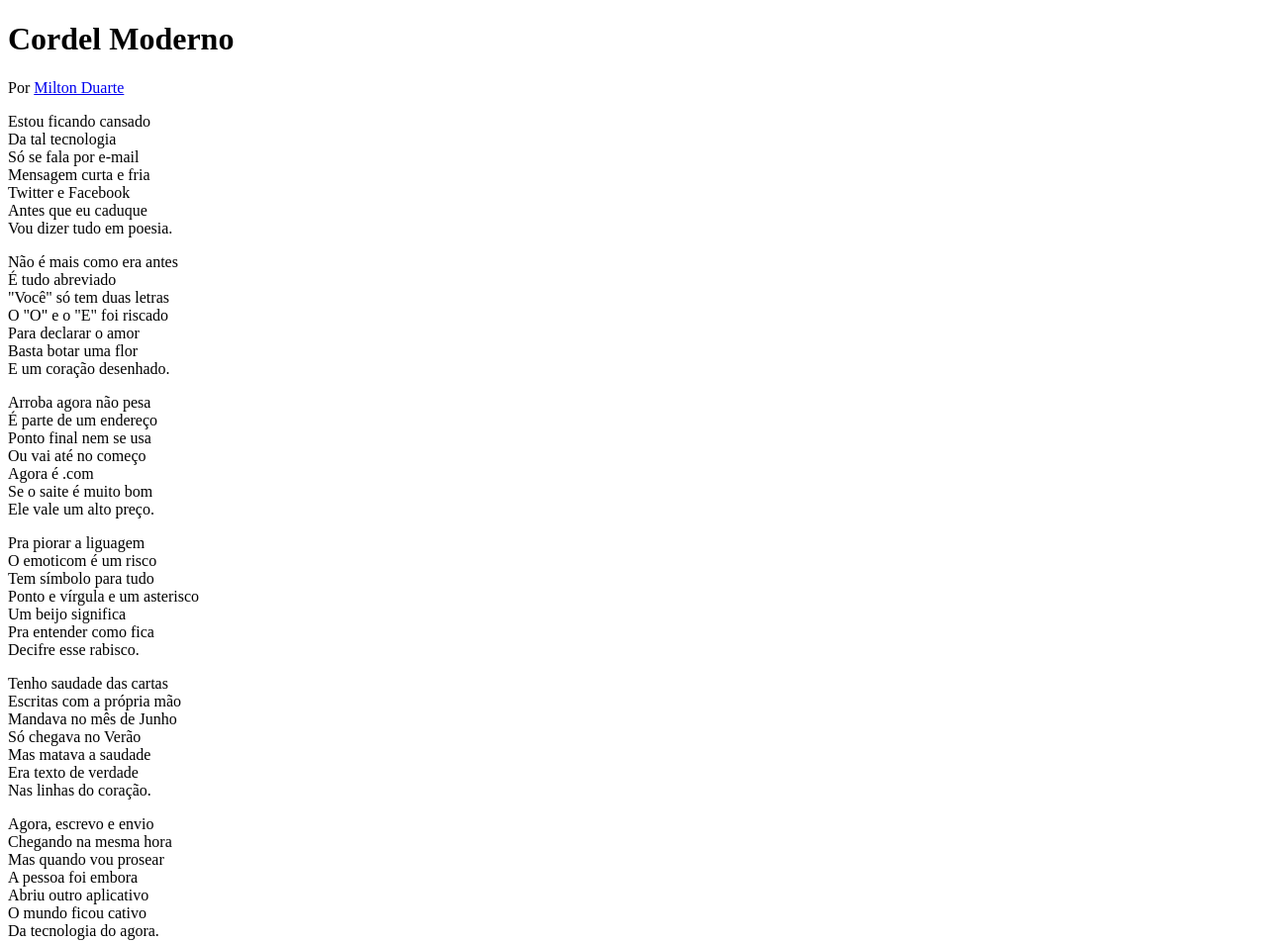
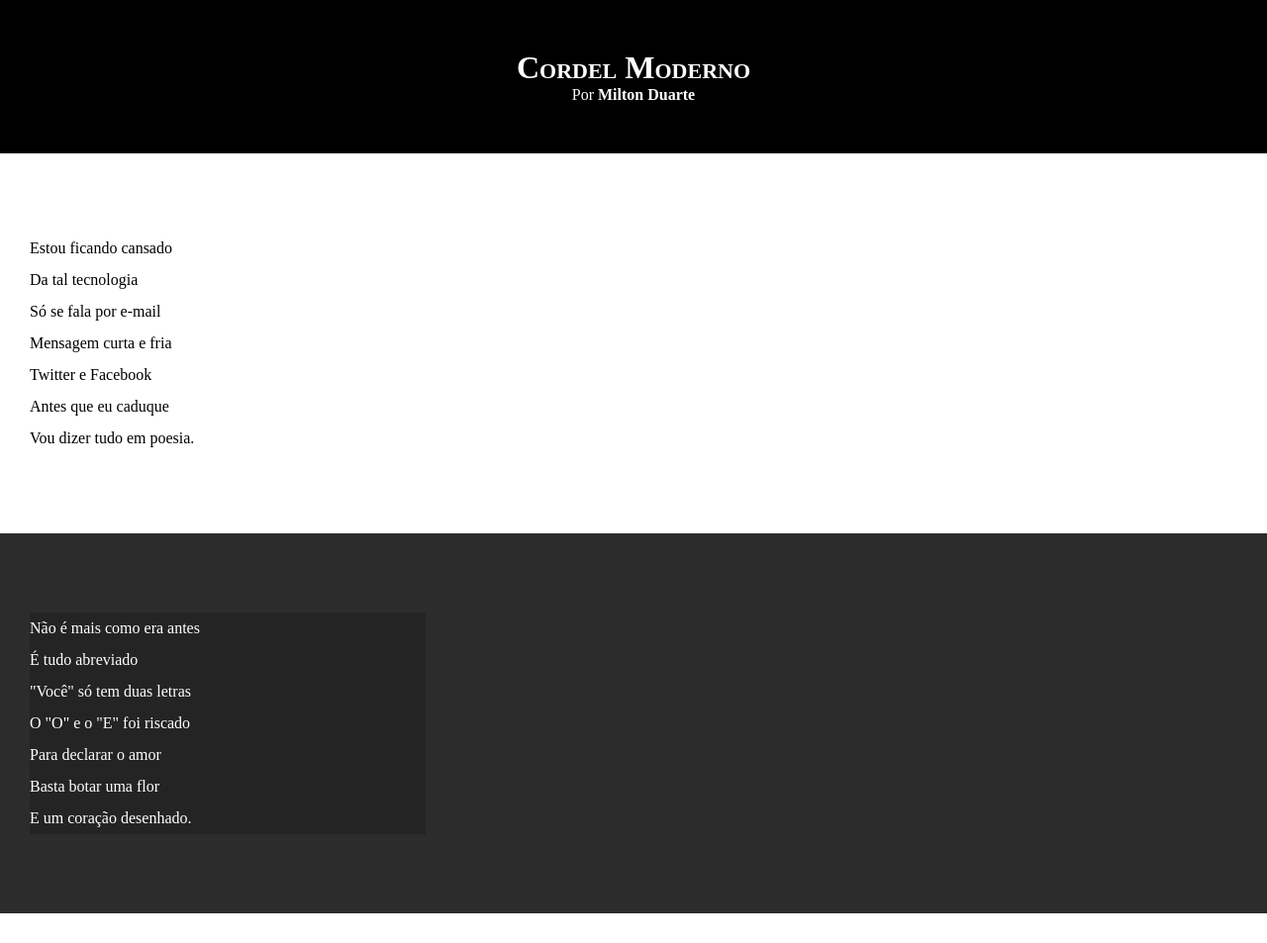
Before and after one commit to devguilhermetorres/cursohtml-css, a plain HTML site: page desafio12/index.html in a window 1280 px wide. Shown: the top 953 px of the page at 99% size. Drawn offline with Linux system fonts and the light colour scheme.

Commit message:
atualizei estilos

```diff
--- a/desafio12/estilo/style.css
+++ b/desafio12/estilo/style.css
@@ -0,0 +1,66 @@
+@charset "UTF-8";
+
+* {
+    margin: 0px;
+    padding: 0px;
+}
+
+html, body {
+    min-height: 100vh;
+    background-color: darkgray;
+}
+
+header {
+    background-color: black;
+    color: white;
+    text-align: center;
+
+}
+
+header > h1 {
+    padding-top: 50px;
+    font-variant: small-caps;
+}
+
+header > p {
+    padding-bottom: 50px;
+}
+
+a {
+    color: white;
+    text-decoration: none;
+    font-weight: bolder;
+}
+
+header a:hover, footer a:hover {
+    text-decoration: underline;
+}
+
+section {
+    padding-top: 10vh;
+    padding-bottom: 10vh;
+    line-height: 2em;
+    padding-left: 30px;
+}
+
+section.normal {
+    background-color: white;
+    color: black;
+}
+
+section.imagem {
+    background-color: rgb(44, 44, 44);
+    color: rgb(255, 255, 255);
+}
+
+section.imagem > p {
+    width: 400px;
+    background-color: rgba(0, 0, 0, 0.171);
+}
+
+footer {
+    background-color: black;
+    color: white;
+    text-align: center;
+    padding: 10px;
+}
--- a/desafio12/index.html
+++ b/desafio12/index.html
@@ -18,7 +18,7 @@
     </header>
 
 
-    <section>
+    <section class="normal">
         <p>
             Estou ficando cansado <br>
             Da tal tecnologia <br>
@@ -31,7 +31,7 @@
     </section>
 
 
-    <section>
+    <section class="imagem">
         <p>
             Não é mais como era antes <br>
             É tudo abreviado <br>
@@ -44,7 +44,7 @@
     </section>
 
 
-    <section>
+    <section class="normal">
         <p>
             Arroba agora não pesa<br>
             É parte de um endereço<br>
@@ -67,7 +67,7 @@
     </section>
 
 
-    <section>
+    <section class="imagem">
         <p>
             Tenho saudade das cartas<br>
             Escritas com a própria mão<br>
@@ -80,7 +80,7 @@
     </section>
 
 
-    <section>
+    <section class="normal">
         <p>
             Agora, escrevo e envio<br>
             Chegando na mesma hora<br>
```
